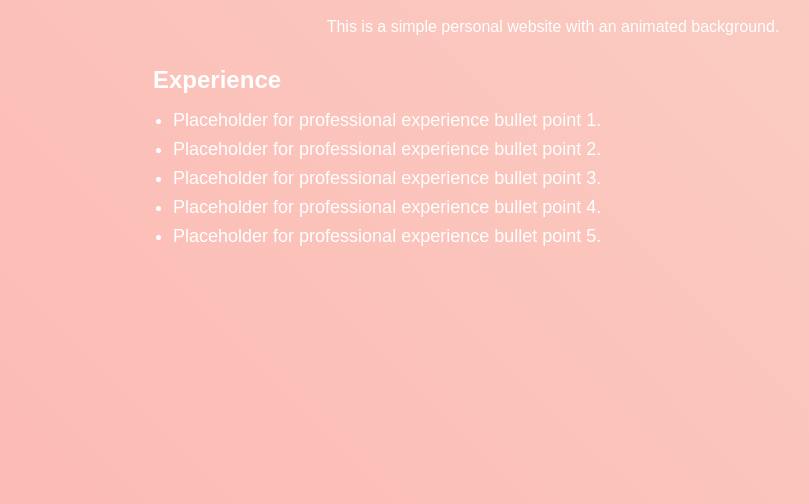
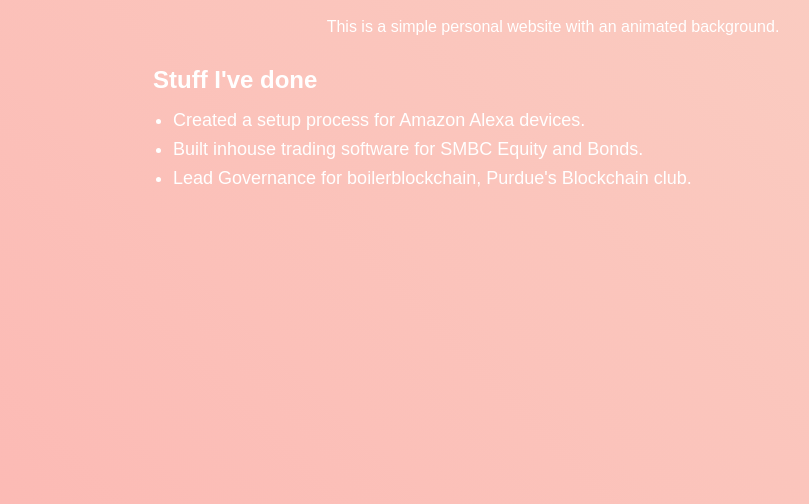
Before and after one commit to awu41/personal-website, a plain HTML site: page index.html in a window 1280 px wide. Shown: the part 296-800 px from the top of the page, without its empty margins (87-896 px from the left). Drawn offline with Linux system fonts and the light colour scheme.

Commit message:
Update experience

```diff
--- a/index.html
+++ b/index.html
@@ -15,13 +15,11 @@
     <!-- Experience Section -->
     <div class="container">
         <section id="experience">
-          <h2>Experience</h2>
+          <h2>Stuff I've done</h2>
           <ul>
-            <li>Placeholder for professional experience bullet point 1.</li>
-            <li>Placeholder for professional experience bullet point 2.</li>
-            <li>Placeholder for professional experience bullet point 3.</li>
-            <li>Placeholder for professional experience bullet point 4.</li>
-            <li>Placeholder for professional experience bullet point 5.</li>
+            <li>Created a setup process for Amazon Alexa devices.</li>
+            <li>Built inhouse trading software for SMBC Equity and Bonds.</li>
+            <li>Lead Governance for boilerblockchain, Purdue's Blockchain club.</li>
           </ul>
         </section>
       </div>
```
